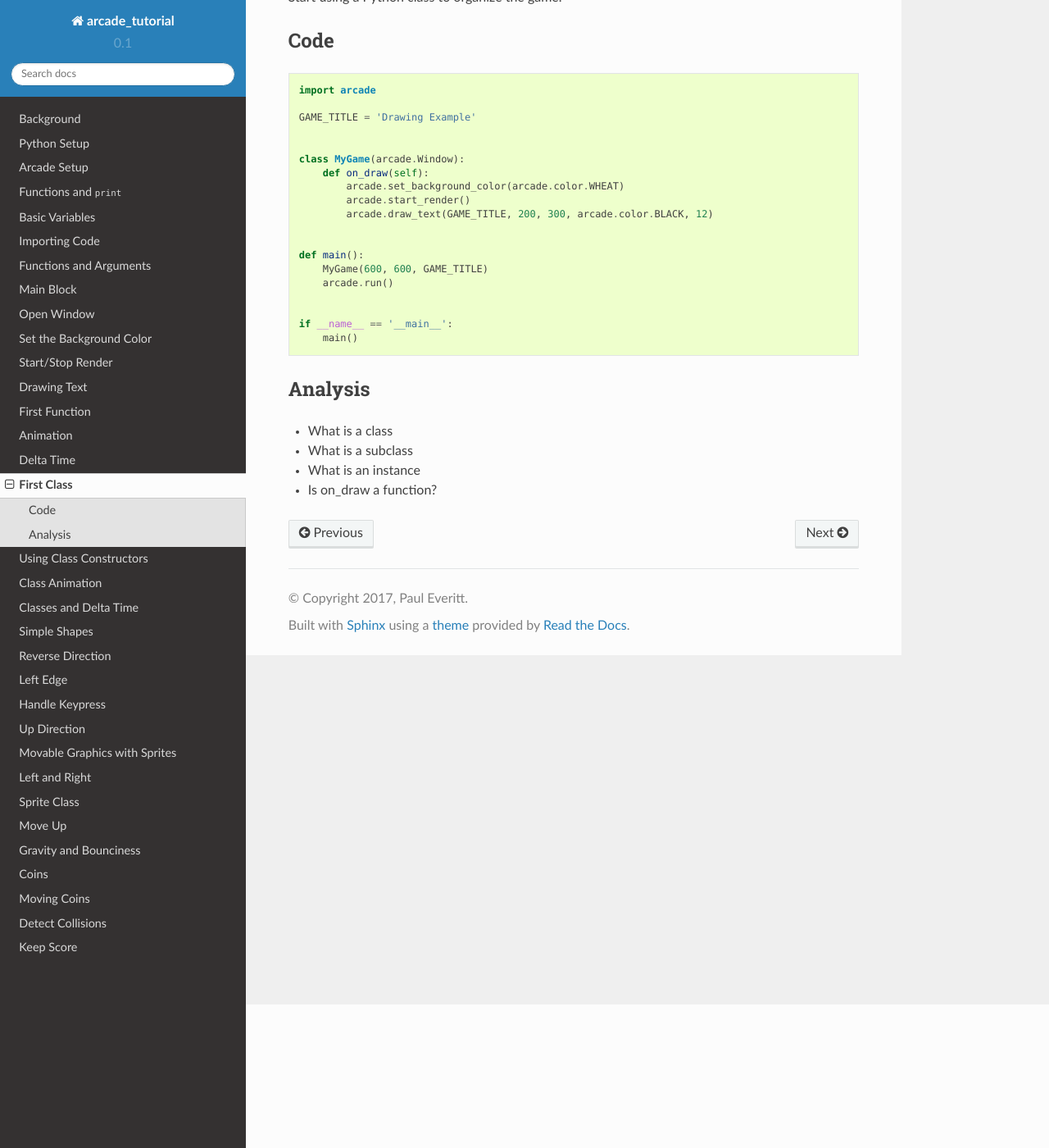
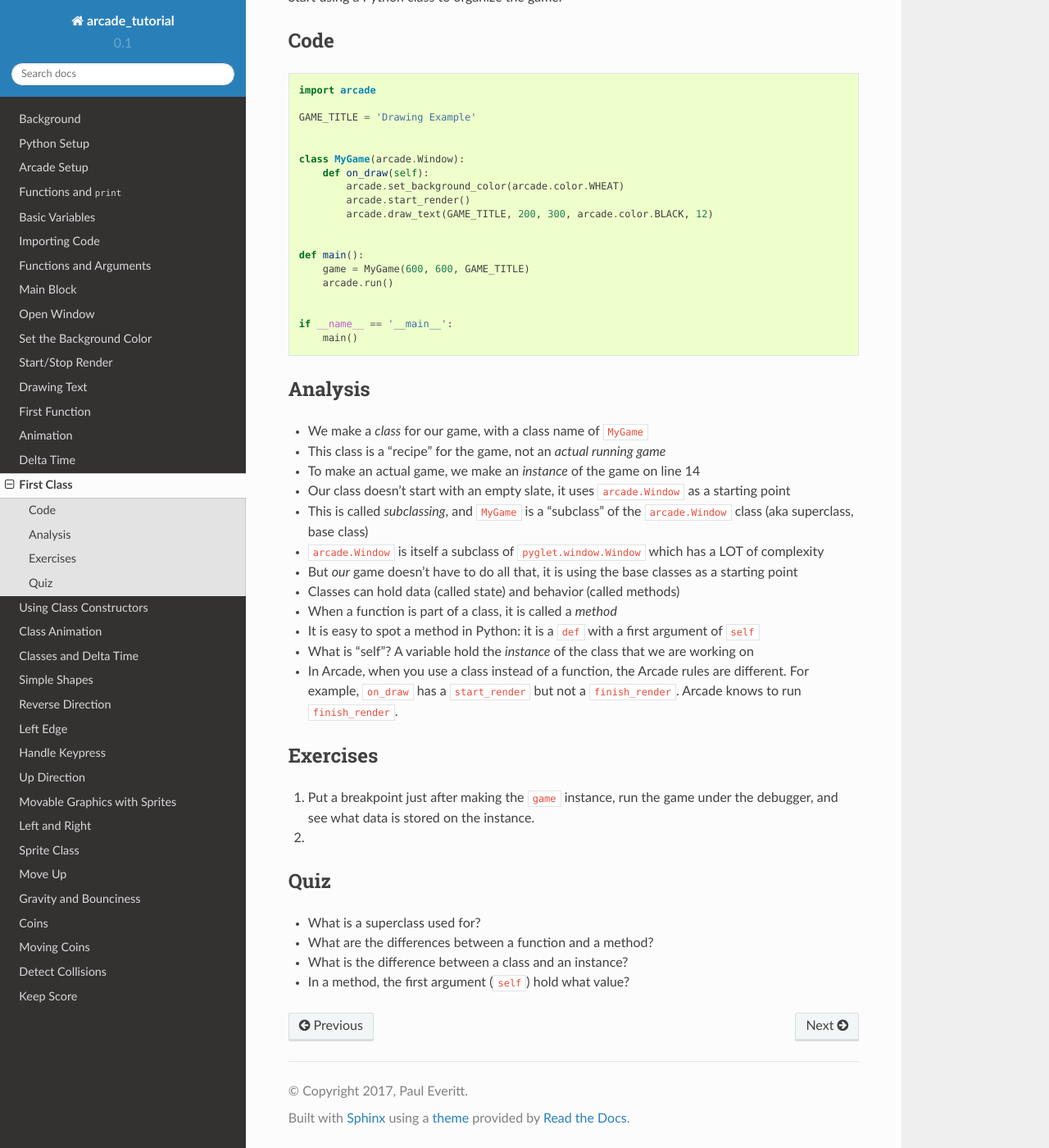
Before and after one commit to pauleveritt/arcade_tutorial, a Sphinx documentation site: the page built from docs/class/index.rst, in a window 1280 px wide and 1400 px high, scrolled down 175 px. Shown: the whole window at 82% size. Built offline with Sphinx 7.4.7 and the Read the Docs theme 2.0.0, drawn with Linux system fonts in a browser that asks for light colours.

Commit message:
Add some more detail.

```diff
--- a/docs/class/game.py
+++ b/docs/class/game.py
@@ -11,7 +11,7 @@ class MyGame(arcade.Window):
 
 
 def main():
-    MyGame(600, 600, GAME_TITLE)
+    game = MyGame(600, 600, GAME_TITLE)
     arcade.run()
 
 
--- a/docs/class/index.rst
+++ b/docs/class/index.rst
@@ -12,10 +12,53 @@ Code
 Analysis
 ========
 
-- What is a class
+- We make a *class* for our game, with a class name of ``MyGame``
 
-- What is a subclass
+- This class is a "recipe" for the game, not an *actual running game*
 
-- What is an instance
+- To make an actual game, we make an *instance* of the game on line 14
 
-- Is on_draw a function?
+- Our class doesn't start with an empty slate, it uses ``arcade.Window``
+  as a starting point
+
+- This is called *subclassing*, and ``MyGame`` is a "subclass" of
+  the ``arcade.Window`` class (aka superclass, base class)
+
+- ``arcade.Window`` is itself a subclass of ``pyglet.window.Window``
+  which has a LOT of complexity
+
+- But *our* game doesn't have to do all that, it is using the base
+  classes as a starting point
+
+- Classes can hold data (called state) and behavior (called methods)
+
+- When a function is part of a class, it is called a *method*
+
+- It is easy to spot a method in Python: it is a ``def`` with a first
+  argument of ``self``
+
+- What is "self"? A variable hold the *instance* of the class that we
+  are working on
+
+- In Arcade, when you use a class instead of a function, the Arcade
+  rules are different. For example, ``on_draw`` has a ``start_render``
+  but not a ``finish_render``. Arcade knows to run ``finish_render``.
+
+Exercises
+=========
+
+#. Put a breakpoint just after making the ``game`` instance, run the game
+   under the debugger, and see what data is stored on the instance.
+
+#.
+
+Quiz
+====
+
+- What is a superclass used for?
+
+- What are the differences between a function and a method?
+
+- What is the difference between a class and an instance?
+
+- In a method, the first argument (``self``) hold what value?
```
Also changed, not shown: docs/animation/index.rst (+21 -0 lines), docs/first_function/index.rst (+8 -0 lines).
